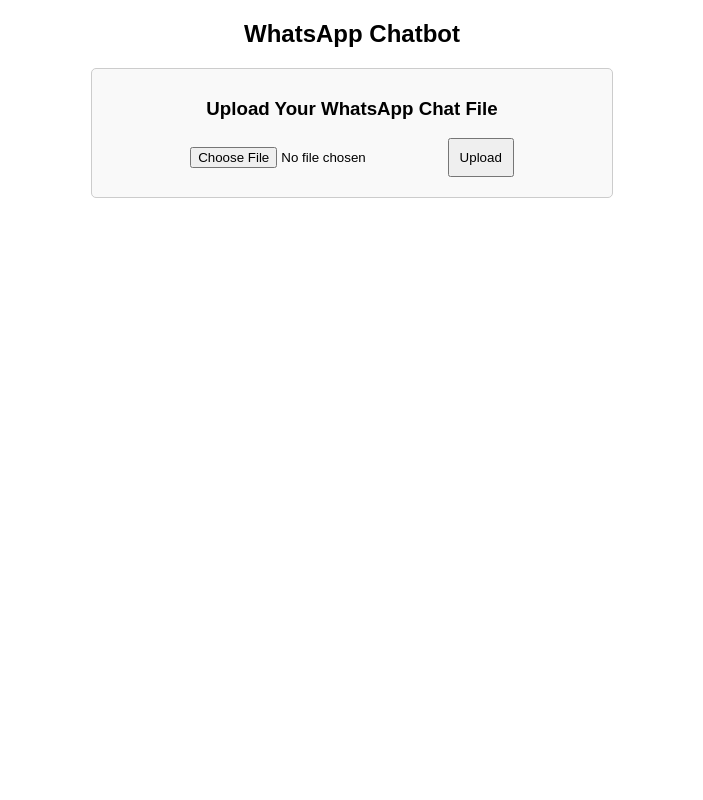
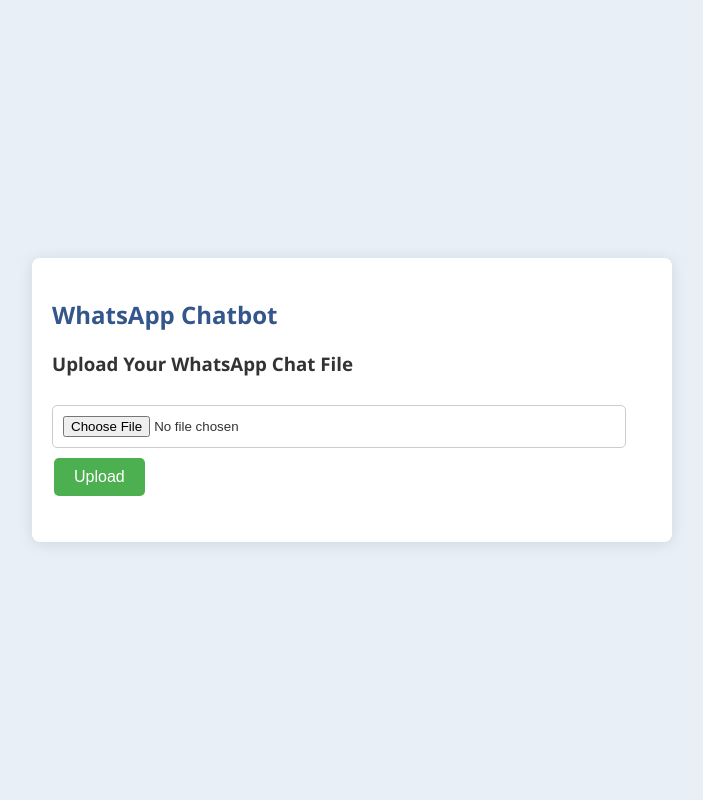
Before and after one commit to shahbanobaber/ChatVibes, a FastAPI app: page / in a window 1280 px wide. Shown: the whole page, without its empty margins (288-991 px from the left). Run offline with FastAPI, Linux system fonts and the light colour scheme.

Commit message:
Improved design

```diff
--- a/templates/index.html
+++ b/templates/index.html
@@ -6,48 +6,73 @@
     <title>WhatsApp Chatbot</title>
     <style>
         body {
-            font-family: Arial, sans-serif;
+            font-family: 'Segoe UI', Tahoma, Geneva, Verdana, sans-serif;
+            margin: 0;
+            padding: 0;
+            background-color: #e8eff7;
+            color: #333;
+            height: 100vh;
+            display: flex;
+            align-items: center;
+            justify-content: center;
+        }
+        h2 {
+            color: #34568B;
+        }
+        .container {
+            width: 100%;
+            max-width: 600px;
+            padding: 20px;
+            background-color: #ffffff;
+            box-shadow: 0 2px 15px rgba(0,0,0,0.1);
+            border-radius: 8px;
             margin: 20px;
-            text-align: center;
         }
-        #upload-container, #chat-container {
-            max-width: 500px;
-            margin: 20px auto;
+        input[type="file"], input[type="text"] {
+            width: calc(100% - 48px); /* Full width minus padding and borders */
             padding: 10px;
+            margin-top: 10px;
             border-radius: 5px;
-            background-color: #f9f9f9;
             border: 1px solid #ccc;
         }
-        #chat-container {
-            display: none;
+        button {
+            background-color: #4CAF50;
+            color: white;
+            border: none;
+            padding: 10px 20px;
+            text-align: center;
+            text-decoration: none;
+            display: inline-block;
+            font-size: 16px;
+            margin: 10px 2px;
+            cursor: pointer;
+            border-radius: 5px;
+        }
+        #chat {
+            border: 1px solid #ddd;
+            margin-top: 20px;
+            padding: 10px;
+            background-color: #f8f8f8;
+            height: 300px;
+            overflow-y: scroll;
         }
         .message {
-            text-align: left;
-            margin: 10px 0;
+            padding: 5px;
+            border-radius: 5px;
+            margin-bottom: 5px;
         }
         .user {
-            color: blue;
+            text-align: right;
+            background-color: #dcf8c6;
         }
         .bot {
-            color: green;
-        }
-        #user-input {
-            width: 80%;
-            padding: 10px;
-            margin-top: 10px;
-        }
-        #send-btn, #upload-btn {
-            padding: 10px;
-            cursor: pointer;
-        }
-        #status {
-            margin: 10px 0;
-            font-weight: bold;
+            text-align: left;
+            background-color: #f2f2f2;
         }
     </style>
 </head>
 <body>
-
+    <div class="container">
         <h2>WhatsApp Chatbot</h2>
 
         <!-- Upload File Section -->
@@ -59,11 +84,12 @@
         </div>
 
         <!-- Chat Section (Hidden Until File is Uploaded) -->
-    <div id="chat-container">
+        <div id="chat-container" style="display: none;">
             <h3>Chat with the AI</h3>
             <div id="chat"></div>
-        <input type="text" id="user-input" placeholder="Type your message..." />
+            <input type="text" id="user-input" placeholder="Type your message...">
             <button id="send-btn">Send</button>
+        </div>
     </div>
 
     <script>
```
Lines whose indentation alone changed are shown as unchanged.
